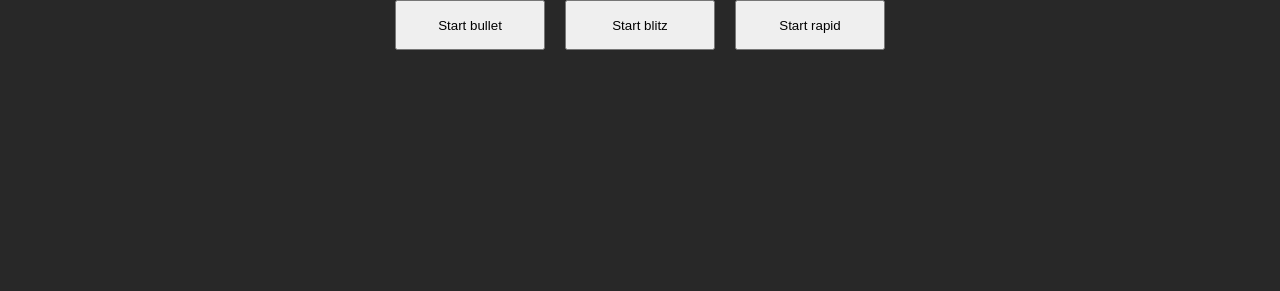
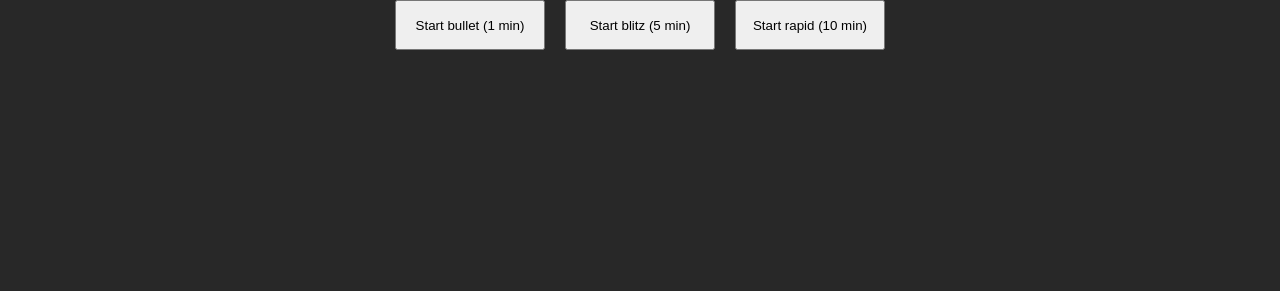
Before and after one commit to rxn7/chess_timer, a website with bundled scripts: page static/index.html in a window 1280 px wide. Shown: the top 291 px of the page. Built offline with nearby package versions, Linux system fonts and the light colour scheme.

Commit message:
Show time of each time limit

```diff
--- a/static/index.html
+++ b/static/index.html
@@ -8,9 +8,9 @@
 	</head>
 	<body>
 		<div id="settings-panel">
-			<button id="start-bullet" onkeydown="(e) => e.preventDefault()">Start bullet</button>
-			<button id="start-blitz" onkeydown="(e) => e.preventDefault()">Start blitz</button>
-			<button id="start-rapid" onkeydown="(e) => e.preventDefault()">Start rapid</button>
+			<button id="start-bullet" onkeydown="(e) => e.preventDefault()">Start bullet (1 min)</button>
+			<button id="start-blitz" onkeydown="(e) => e.preventDefault()">Start blitz (5 min)</button>
+			<button id="start-rapid" onkeydown="(e) => e.preventDefault()">Start rapid (10 min)</button>
 		</div>
 
 		<dvi id="timer-container"> </dvi>
```
